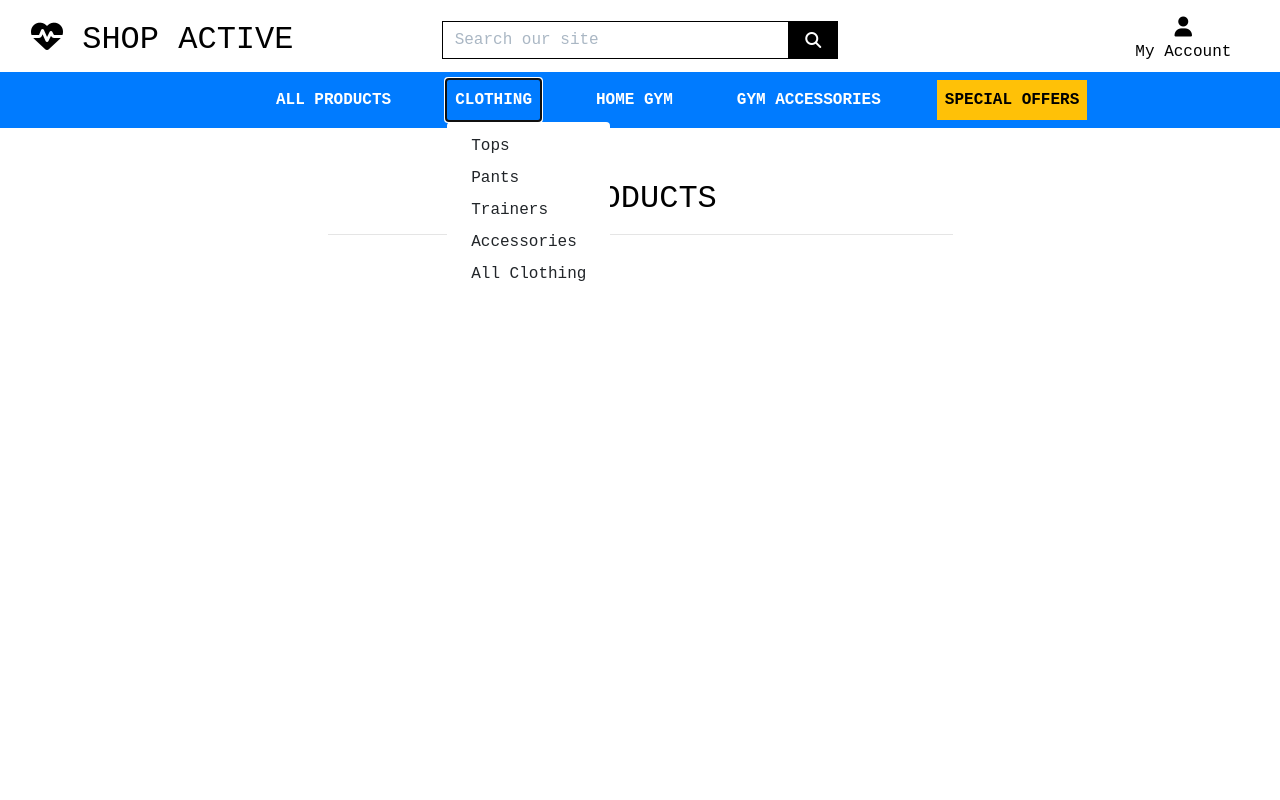
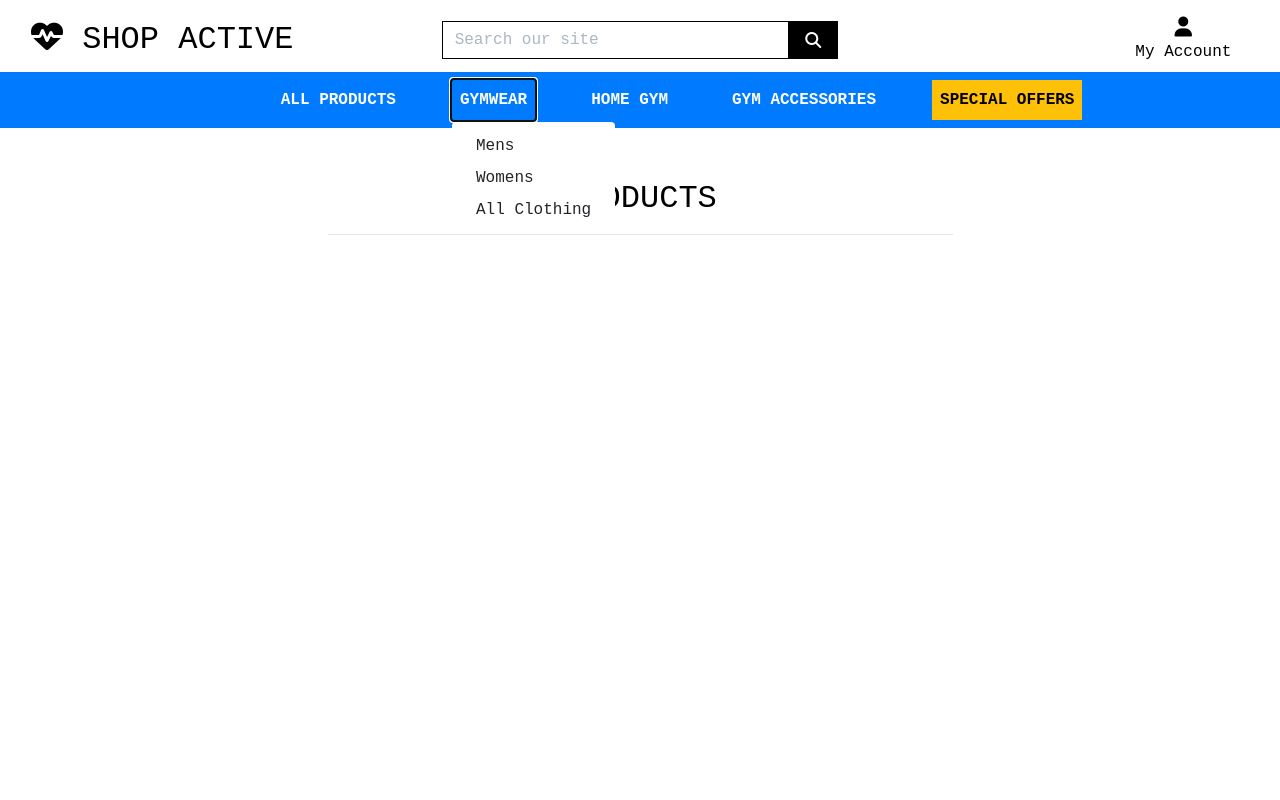
Before and after one commit to Gazerb/shop_active, a Django app: page /products/ in a window 1280 px wide, after a click on "GYMWEAR". Run offline with Django 3.2, Linux system fonts and the light colour scheme; data that the repository does not hold is empty; some libraries are stand-ins or nearby versions.

Commit message:
changed items into different categories and added category filtering to the nav bar

```diff
--- a/products/views.py
+++ b/products/views.py
@@ -1,17 +1,25 @@
 from django.shortcuts import render, redirect, reverse, get_object_or_404
 from django.contrib import messages
 from django.db.models import Q
-from .models import Product
+from .models import Product, Category
 
 # Create your views here.
+
 
 def all_products(request):
     """ A view to show all products, including sorting and search queries """
 
     products = Product.objects.all()
     query = None
+    categories = None
+
 
     if request.GET:
+
+        if 'category' in request.GET:
+            categories = request.GET['category'].split(',')
+            products = products.filter(category__name__in=categories)
+            categories = Category.objects.filter(name__in=categories)
         if 'q' in request.GET:
             query = request.GET['q']
             if not query:
@@ -24,6 +32,7 @@ def all_products(request):
     context = {
         'products': products,
         'search_term': query,
+        'current_categories': categories,
     }
 
     return render(request, 'products/products.html', context)
--- a/templates/includes/main-nav.html
+++ b/templates/includes/main-nav.html
@@ -14,14 +14,12 @@
 
         <li class="nav-item dropdown">
             <a class="logo-font font-weight-bold nav-link text-white mr-5" href="#" id="clothing-link" data-toggle="dropdown" aria-haspopup="true" aria-expanded="false">
-                Clothing
+                Gymwear
             </a>
             <div class="dropdown-menu border-0" aria-labelledby="clothing-link">
-                <a href="" class="dropdown-item">Tops</a>
-                <a href="" class="dropdown-item">Pants</a>
-                <a href="" class="dropdown-item">Trainers</a>
-                <a href="" class="dropdown-item">Accessories</a>
-                <a href="" class="dropdown-item">All Clothing</a>
+                <a href="{% url 'products' %}?category=mens" class="dropdown-item">Mens</a>
+                <a href="{% url 'products' %}?category=womens" class="dropdown-item">Womens</a>
+                <a href="{% url 'products' %}?category=mens,womens" class="dropdown-item">All Clothing</a>
             </div>
         </li>
 
@@ -30,10 +28,10 @@
                 Home Gym
             </a>
             <div class="dropdown-menu border-0" aria-labelledby="home-link">
-                <a href="" class="dropdown-item">Machines</a>
-                <a href="" class="dropdown-item">Weights</a>
-                <a href="" class="dropdown-item">Accessories</a>
-                <a href="" class="dropdown-item">All Home gym</a>
+                <a href="{% url 'products' %}?category=machines" class="dropdown-item">Machines</a>
+                <a href="{% url 'products' %}?category=weights" class="dropdown-item">Weights</a>
+                <a href="{% url 'products' %}?category=home_gym_accessories" class="dropdown-item">Accessories</a>
+                <a href="{% url 'products' %}?category=machines,weights,home_gym_accessories" class="dropdown-item">All Home gym</a>
             </div>
         </li>
 
@@ -42,8 +40,8 @@
                 Gym Accessories
             </a>
             <div class="dropdown-menu border-0" aria-labelledby="gym-link">
-                <a href="" class="dropdown-item">Bags</a>
-                <a href="" class="dropdown-item">Accessories</a>
+                <a href="{% url 'products' %}?category=bags" class="dropdown-item">Bags</a>
+                <a href="{% url 'products' %}?category=gym_accessories" class="dropdown-item">Accessories</a>
             </div>
         </li>
 
@@ -52,9 +50,9 @@
                 Special Offers
             </a>
             <div class="dropdown-menu border-0" aria-labelledby="specials-link">
-                <a href="" class="dropdown-item">Deals</a>
-                <a href="" class="dropdown-item">Clearance</a>
-                <a href="" class="dropdown-item">All Specials</a>
+                <a href="{% url 'products' %}?category=deals" class="dropdown-item">Deals</a>
+                <a href="{% url 'products' %}?category=clearance" class="dropdown-item">Clearance</a>
+                <a href="{% url 'products' %}?category=deals,clearance" class="dropdown-item">All Specials</a>
             </div>
         </li>
     </ul>
```
